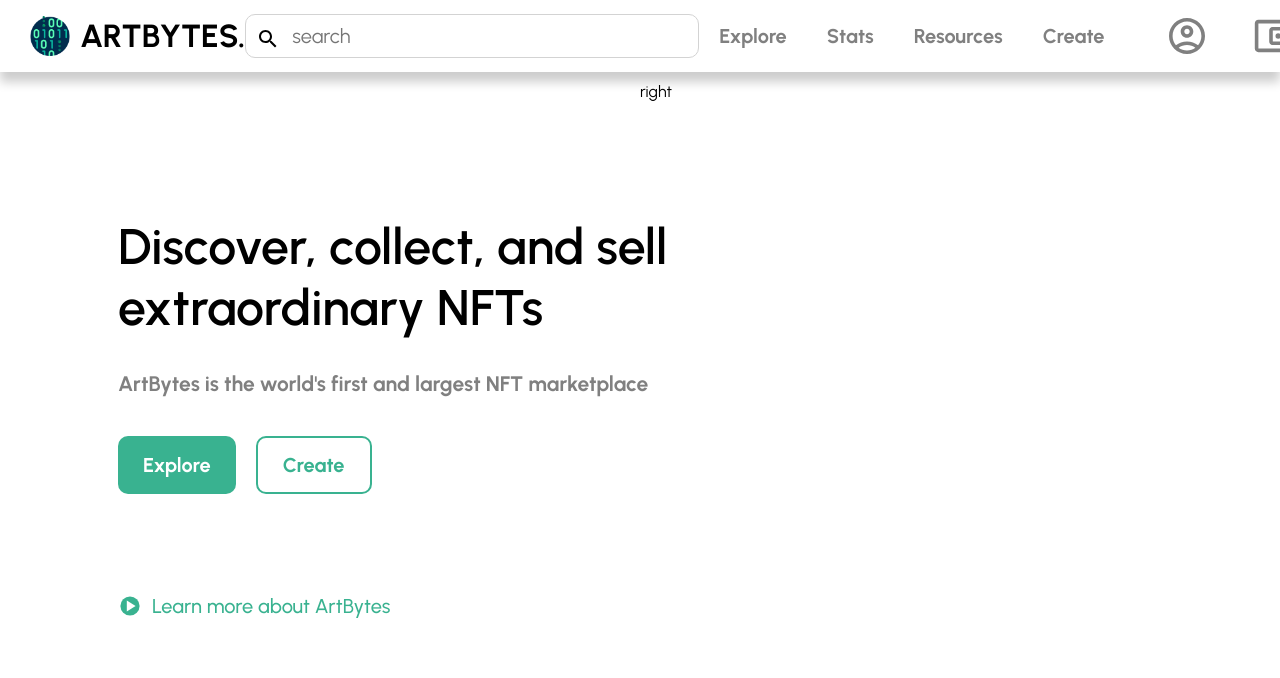
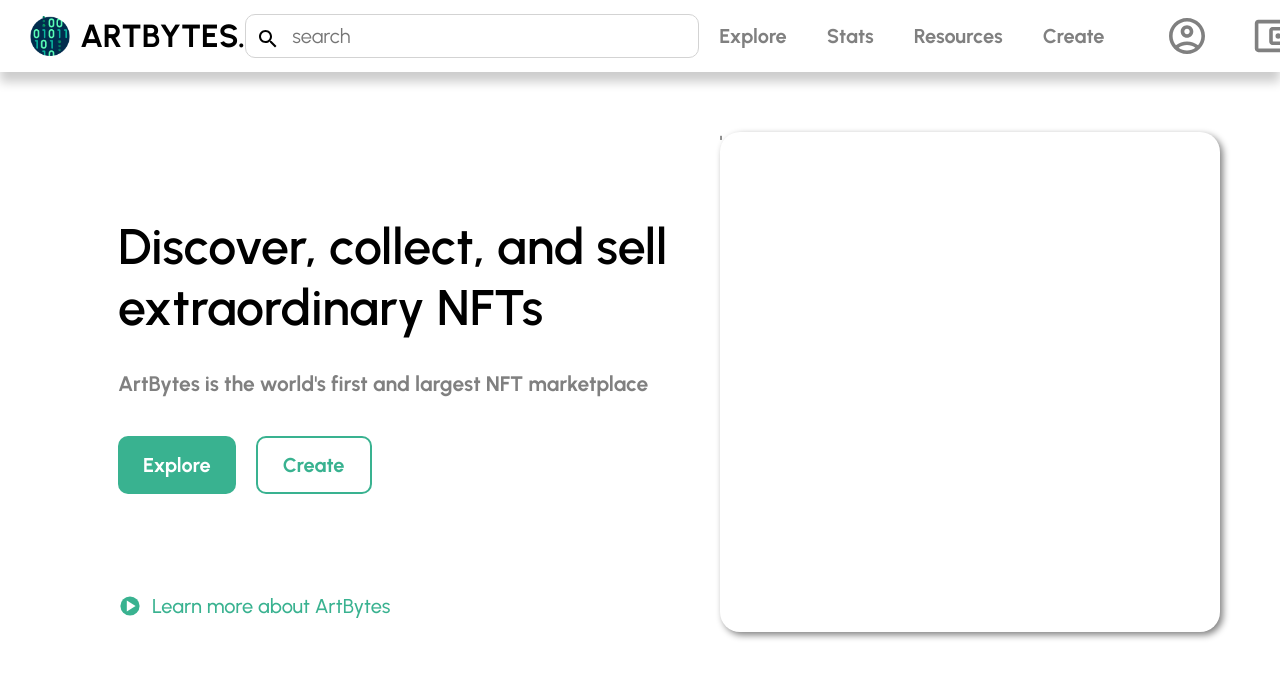
Before and after one commit to ArunBabu98/Artbytes, a React (Create React App) app in the folder ui/: page / in a window 1280 px wide. Shown: the top 678 px of the page. Built offline with nearby package versions, Linux system fonts and the light colour scheme.

Commit message:
Front RightContainer --incomplete

```diff
--- a/ui/src/components/Home/Front.jsx
+++ b/ui/src/components/Home/Front.jsx
@@ -1,6 +1,6 @@
 import React from "react";
 import styled from "styled-components";
-import PlayArrowIcon from '@mui/icons-material/PlayArrow';
+import PlayArrowIcon from "@mui/icons-material/PlayArrow";
 
 const Container = styled.div`
   margin-top: 9vh;
@@ -94,7 +94,7 @@ const LearnIcon = styled.div`
   background-color: #39b290;
   border-radius: 50%;
   color: white;
-  transform:scale(0.8)
+  transform: scale(0.8);
 `;
 const LearnText = styled.div`
   margin-left: 10px;
@@ -107,6 +107,29 @@ const LearnText = styled.div`
 const Right = styled.div`
   flex: 1;
 `;
+
+const CardContainer = styled.div`
+  width: 500px;
+  height: 500px;
+  border-radius: 20px;
+  margin-left: 80px;
+  margin-top: 50px;
+  box-shadow: 3px 3px 7px gray;
+`;
+
+const Picture = styled.div``;
+
+const DescContainer = styled.div``;
+
+const Propic = styled.div``;
+
+const Description = styled.div``;
+
+const DescTitle = styled.div``;
+
+const Username = styled.div``;
+
+const InfoIncon = styled.div``;
 
 export const Front = () => {
   return (
@@ -127,12 +150,24 @@ export const Front = () => {
           </MainTextContainer>
           <LearnMoreContainer>
             <LearnIcon>
-              <PlayArrowIcon/>
+              <PlayArrowIcon />
             </LearnIcon>
             <LearnText>Learn more about ArtBytes</LearnText>
           </LearnMoreContainer>
         </Left>
-        <Right>right</Right>
+        <Right>
+          <CardContainer>
+            <Picture></Picture>'
+            <DescContainer>
+              <Propic></Propic>
+              <Description>
+                <DescTitle></DescTitle>
+                <Username></Username>
+              </Description>
+              <InfoIncon></InfoIncon>
+            </DescContainer>
+          </CardContainer>
+        </Right>
       </Wrapper>
     </Container>
   );
```
